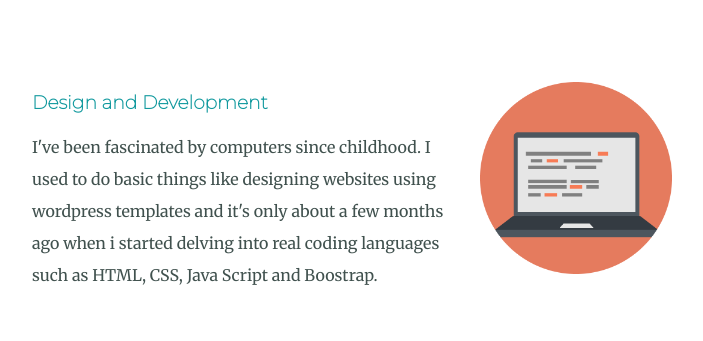
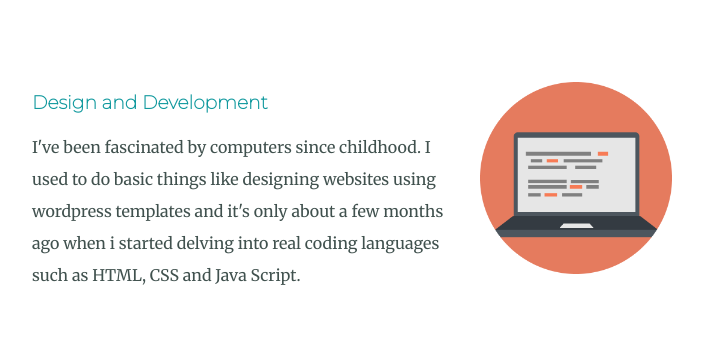
Before and after one commit to nkocybaloyi/CV, a plain HTML site: page index.html in a window 1280 px wide. Shown: the part 2120-2461 px from the top of the page, without its empty margins (288-991 px from the left). Drawn offline with Linux system fonts and the light colour scheme.

Commit message:
edited biography

```diff
--- a/index.html
+++ b/index.html
@@ -54,7 +54,7 @@
       <br>
       <h3 class="h3">Design and Development</h3>
       <p class="skill-description-two"> I've been fascinated by computers since childhood. I used to do basic things like designing websites using wordpress templates and it's only about a few months ago when i started delving into real coding
-        languages such as HTML, CSS, Java Script and Boostrap.
+        languages such as HTML, CSS and Java Script.
       </p>
     </div>
   </div>
```
